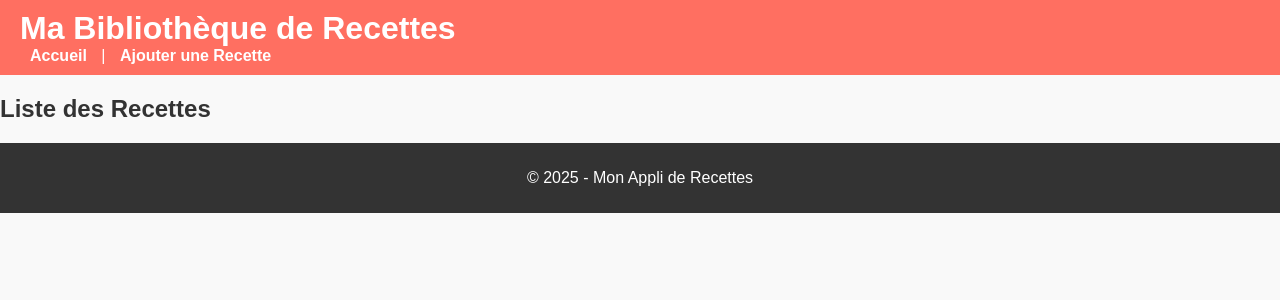
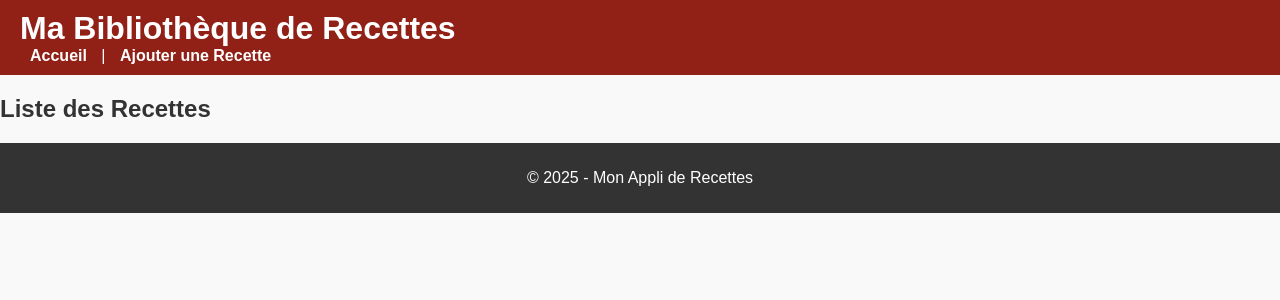
Before and after one commit to gvern/Bibli_recipe, a Flask app: page / in a window 1280 px wide. Shown: the top 300 px of the page. Run offline with Flask 2, Linux system fonts and the light colour scheme; data that the repository does not hold is empty.

Commit message:
Couleur d'affichage

```diff
--- a/static/style.css
+++ b/static/style.css
@@ -6,7 +6,7 @@ body {
 }
 
 header {
-    background: #ff6f61;
+    background: #912016;
     color: white;
     padding: 10px 20px;
 }
@@ -49,7 +49,7 @@ ul li {
 }
 
 button {
-    background-color: #ff6f61;
+    background-color: #912016;
     color: white;
     border: none;
     padding: 10px 20px;
```
